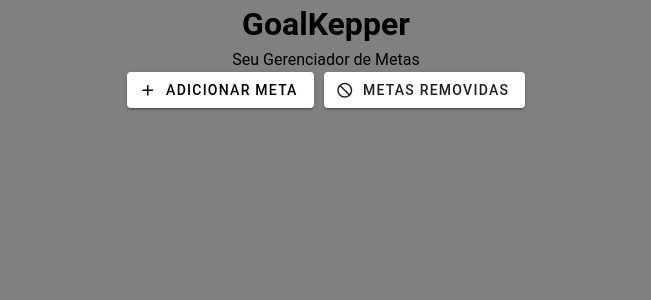
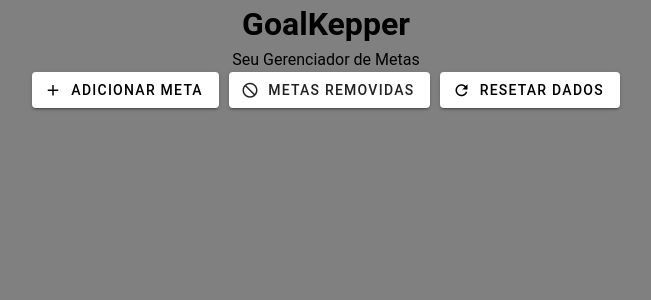
Before and after one commit to arturstaation/GoalKeeper, a Vue app: page / in a window 1280 px wide. Shown: the top 300 px of the page, without its empty margins (314-965 px from the left). Built offline with nearby package versions, Linux system fonts and the light colour scheme.

Commit message:
voltando botao de reset

```diff
--- a/src/App.vue
+++ b/src/App.vue
@@ -8,11 +8,14 @@
       Adicionar Meta
       </v-btn>
       <RecuperarMetas :metas="metasList" @recuperar-meta="recoverMeta"></RecuperarMetas>
+      <v-btn prepend-icon="mdi-refresh" color="white" @click="resetData" elevated>
+      Resetar Dados
+      </v-btn>
     </div>
   </div>
 
 
-  <div v-if="hasSomeUnFinishedValue" class="metas">
+    <div v-if="hasSomeUnFinishedValue" class="metas">
       <h1>Metas em Aberto</h1>
       <draggable v-model="metasList" tag="ol" itemKey="id" @end="updateOrder">
         <template #item="{element: m}">
```
